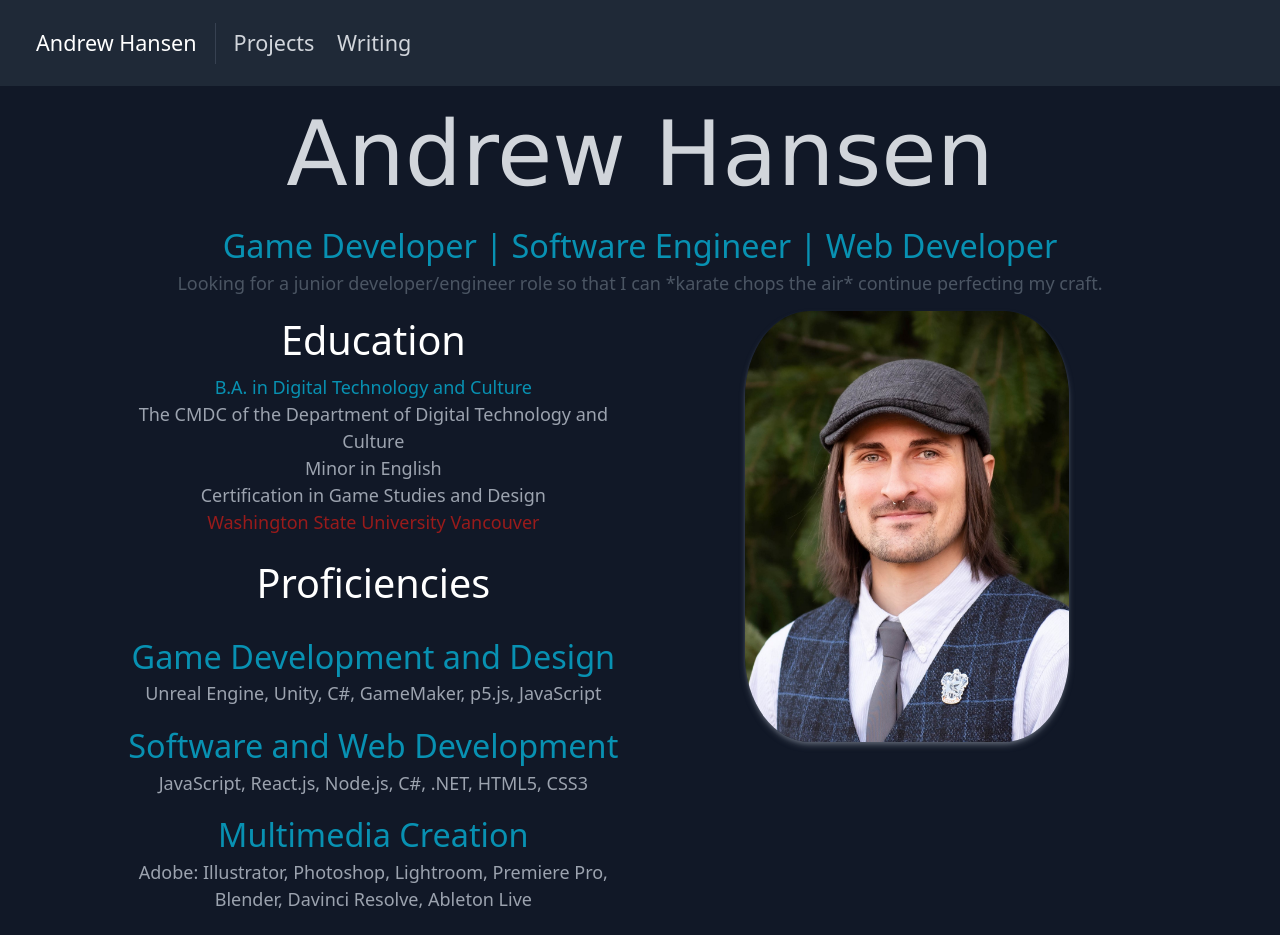
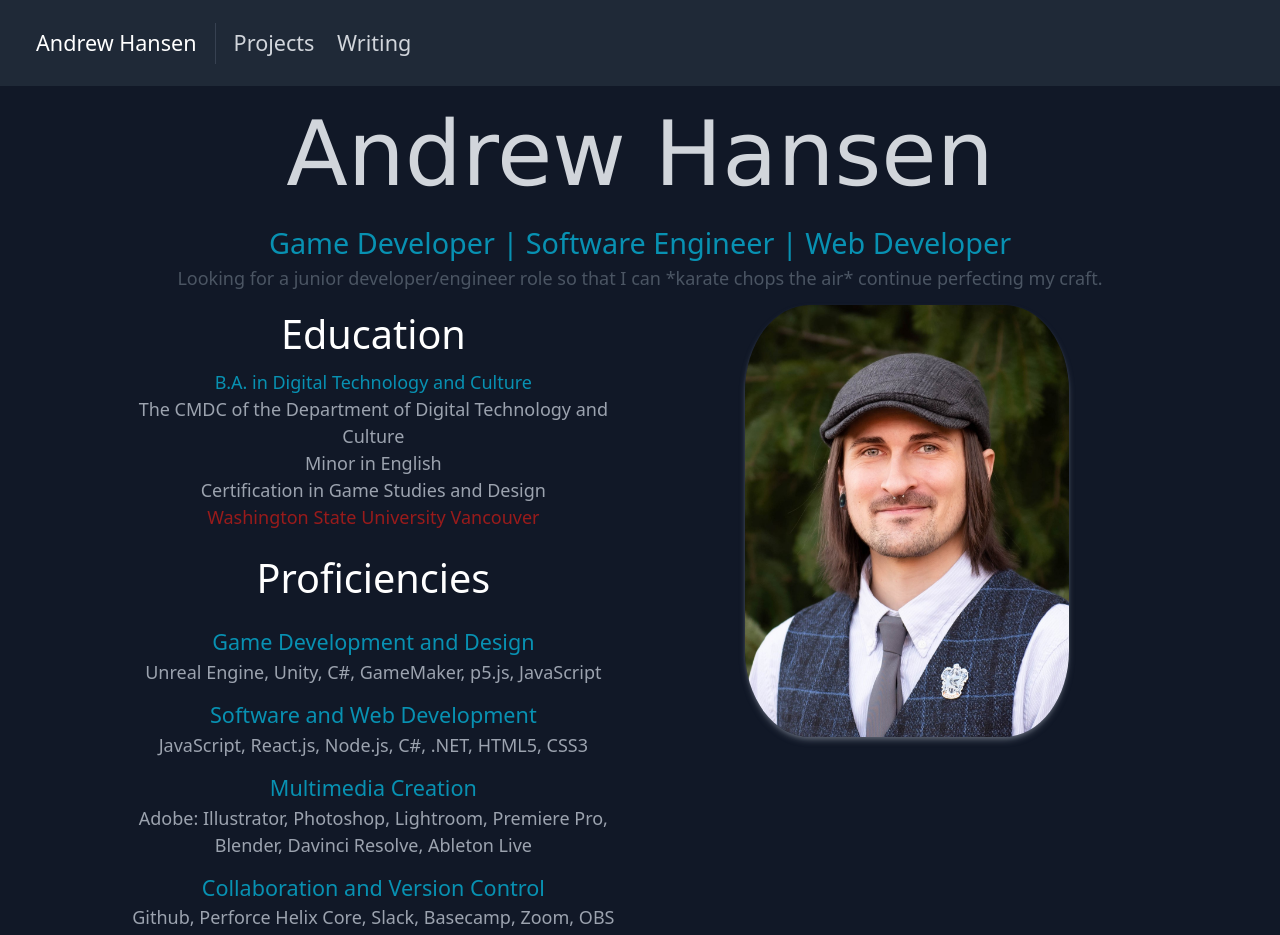
Before and after one commit to axolotliterature/portfolio-react, a React (Create React App) app in the folder portfolio/: page / in a window 1280 px wide. Shown: the top 935 px of the page. Built offline with nearby package versions, Linux system fonts and the light colour scheme.

Commit message:
Additional minor adjustments for font sizing, remove one more lorem block

```diff
--- a/portfolio/src/index.css
+++ b/portfolio/src/index.css
@@ -36,7 +36,11 @@ h1 {
 }
 
 h2 {
-  font-size: 1.8rem;
+  font-size: 1.6rem;
+}
+
+h3 {
+  font-size: 1.2rem;
 }
 
 /* ------------------ NAVIGATION */
--- a/portfolio/src/pages/home.js
+++ b/portfolio/src/pages/home.js
@@ -19,16 +19,16 @@ export default function Home() {
                     <p className="text-red-800">Washington State University Vancouver</p>
 
                     <h1 className="title-font font-medium text-white mb-1 pt-4">Proficiencies</h1>
-                    <h2 className="text-cyan-600 pt-3">Game Development and Design</h2>
+                    <h3 className="text-cyan-600 pt-3">Game Development and Design</h3>
                     <p>Unreal Engine, Unity, C#, GameMaker, p5.js, JavaScript</p>
 
-                    <h2 className="text-cyan-600 pt-3">Software and Web Development</h2>
+                    <h3 className="text-cyan-600 pt-3">Software and Web Development</h3>
                     <p className="">JavaScript, React.js, Node.js, C#, .NET, HTML5, CSS3</p>
 
-                    <h2 className="text-cyan-600 pt-3">Multimedia Creation</h2>
+                    <h3 className="text-cyan-600 pt-3">Multimedia Creation</h3>
                     <p>Adobe: Illustrator, Photoshop, Lightroom, Premiere Pro, Blender, Davinci Resolve, Ableton Live</p>
 
-                    <h2 className="text-cyan-600 pt-3">Collaboration and Version Control</h2>
+                    <h3 className="text-cyan-600 pt-3">Collaboration and Version Control</h3>
                     <p>Github, Perforce Helix Core, Slack, Basecamp, Zoom, OBS Studio</p>
                 </div>
 
--- a/portfolio/src/pages/writingData.js
+++ b/portfolio/src/pages/writingData.js
@@ -6,14 +6,14 @@ import creativeCoding5 from '../img/writingimg/1_pFJSPa5dEQa95kBSqxP0Bw.gif'
 
 
 export const writingData = [
-    {
-        title: "Title One",
-        subtitle: "Subtitle about project One",
-        date: "January 2024",
-        image: "",
-        imgalt: "",
-        content: "content for going inside the modal",
-    },
+    // {
+    //     title: "Title One",
+    //     subtitle: "Subtitle about project One",
+    //     date: "January 2024",
+    //     image: "",
+    //     imgalt: "",
+    //     content: "content for going inside the modal",
+    // },
     {
         title: "Creative Coding",
         subtitle: "Poetic Interplay Between Computer Science and Artistic Expression",
```
